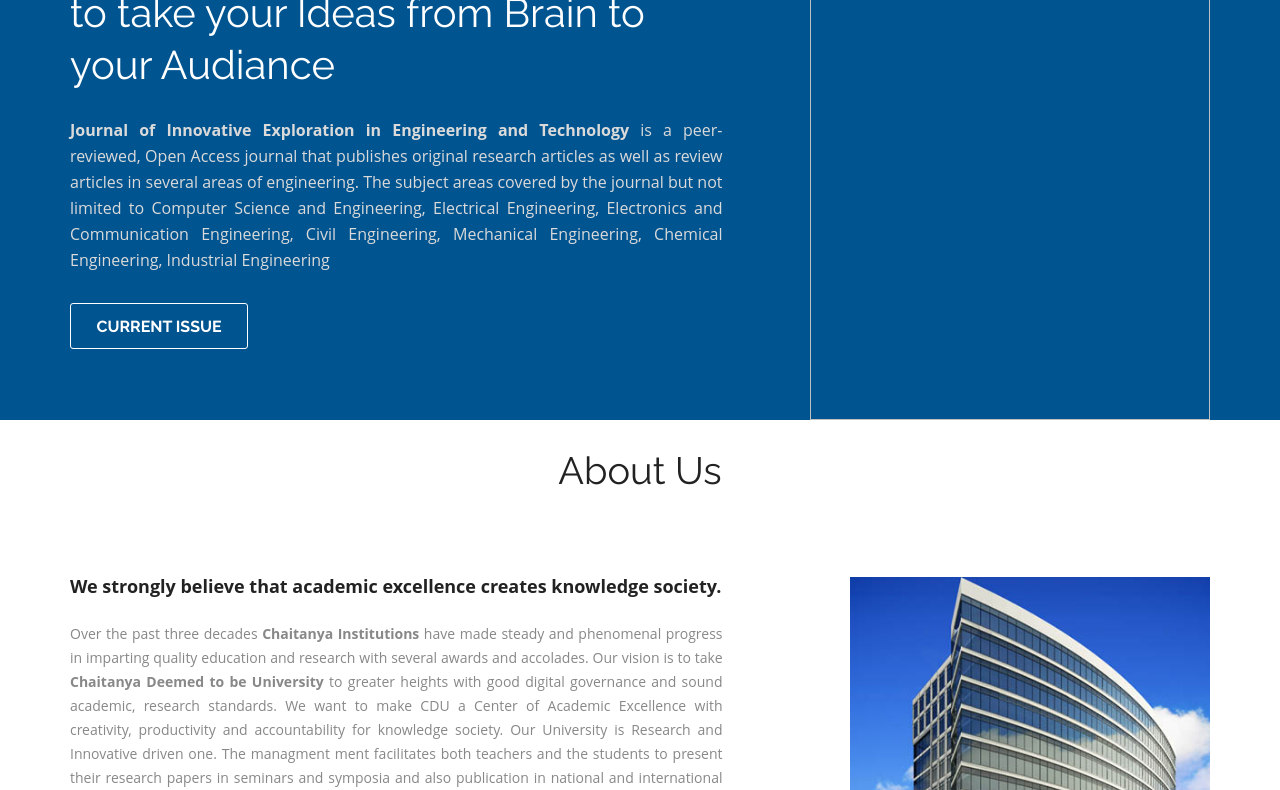
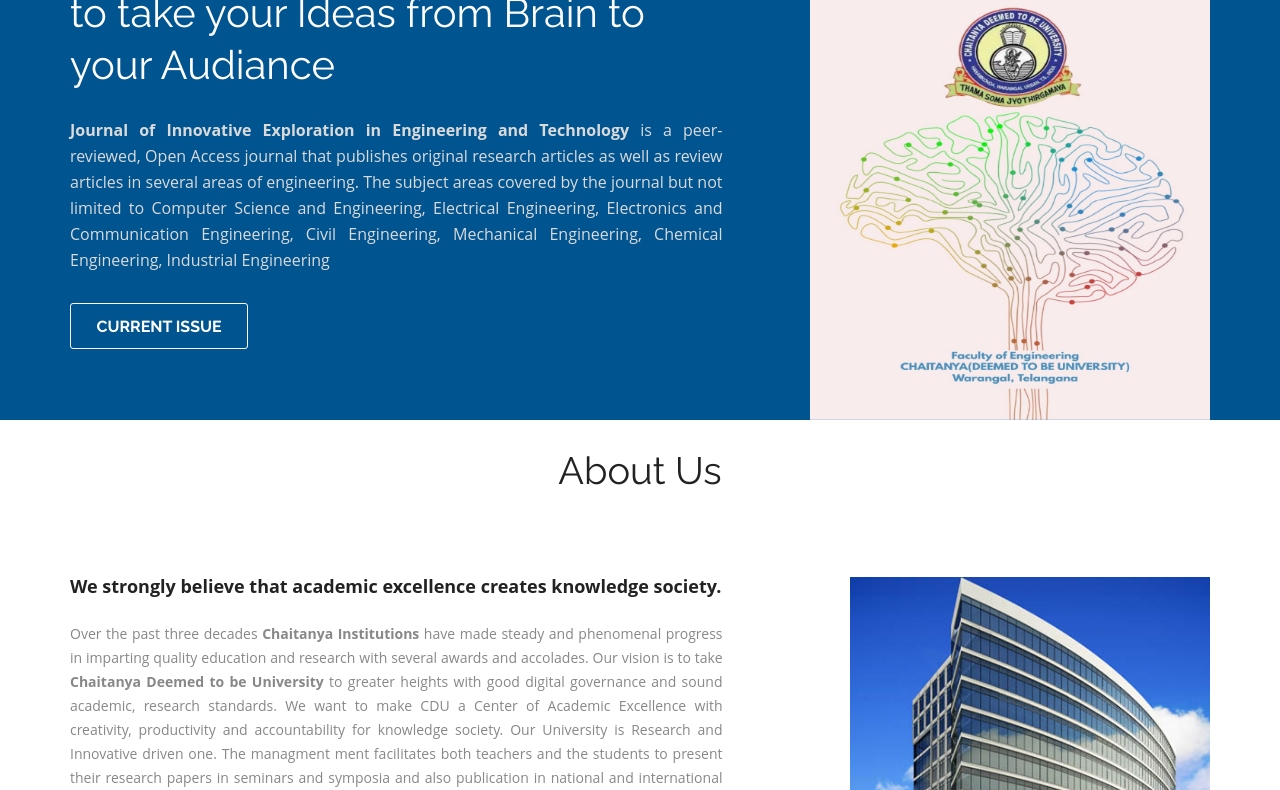
Before and after one commit to shankarlingam/jieet, a plain HTML site: page index.html in a window 1280 px wide. Shown: the part 303-1093 px from the top of the page. Drawn offline with Linux system fonts and the light colour scheme; files whose address does not match are found by name.

Commit message:
Update index.html

```diff
--- a/index.html
+++ b/index.html
@@ -66,7 +66,7 @@
 
          </div>
          <div class="col-lg-5 col-lg-5 pull-right">
-          <img src="img/coverpage.jpg" width="400" height="500" class="bannerImg zoomIn wow animated" alt="" />
+          <img src="coverpage.jpg" width="400" height="500" class="bannerImg zoomIn wow animated" alt="" />
        </div>
       </div>
     </div>
```
